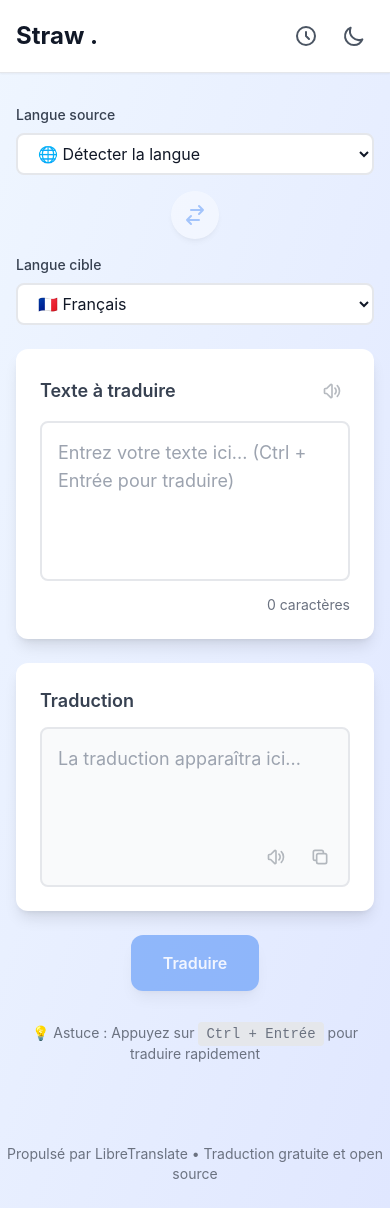
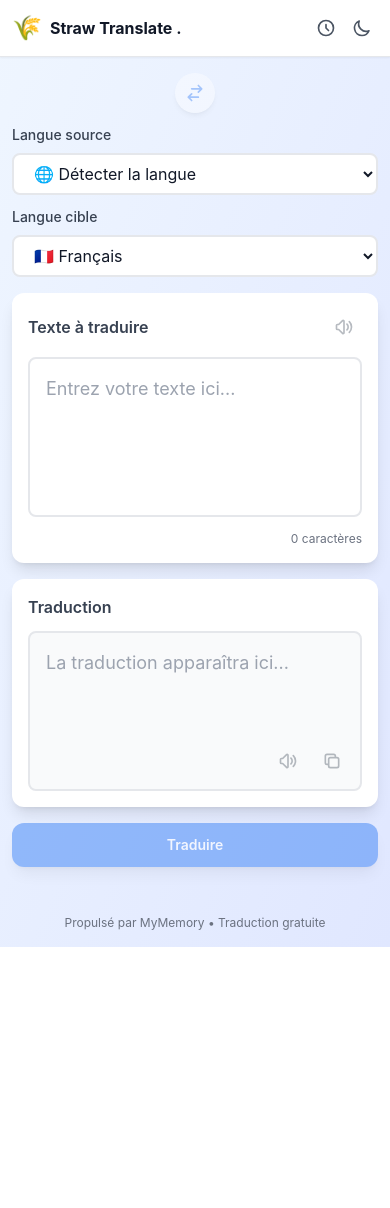
Before and after one commit to StrawHart7/Translator, a React (Vite) app: page / in a window 390 px wide. After the commit the page ends 947 px from the top, so only its background shows below. Built offline with nearby package versions, Linux system fonts and the light colour scheme; the HTML template or start-up script is replaced by a standard one.

Commit message:
Add responsive design & PWA

```diff
--- a/src/App.jsx
+++ b/src/App.jsx
@@ -49,7 +49,7 @@ export default function App() {
 
   // Ajouter à l'historique
   const addToHistory = (item) => {
-    const newHistory = [item, ...history.slice(0, 9)]; // Garder seulement 10 éléments
+    const newHistory = [item, ...history.slice(0, 9)];
     setHistory(newHistory);
   };
 
@@ -91,16 +91,13 @@ export default function App() {
     try {
       let detectedLang = sourceLang;
 
-      // Détecter la langue si nécessaire
       if (sourceLang === 'auto') {
         detectedLang = await translationAPI.detectLanguage(sourceText);
       }
 
-      // Traduire
       const result = await translationAPI.translate(sourceText, detectedLang, targetLang);
       setTranslatedText(result);
 
-      // Ajouter à l'historique
       addToHistory({
         sourceText,
         translatedText: result,
@@ -126,25 +123,36 @@ export default function App() {
   return (
     <div className="min-h-screen bg-gradient-to-br from-blue-50 to-indigo-100
                     dark:from-gray-900 dark:to-gray-800 transition-colors duration-300">
-      {/* Header */}
-      <header className="bg-white dark:bg-gray-800 shadow-sm border-b border-gray-200 dark:border-gray-700">
-        <div className="max-w-6xl mx-auto px-4 py-4 flex justify-between items-center">
-          <h1 className="text-2xl font-bold text-gray-900 dark:text-white">
-            Straw .
+      {/* Header - Responsive avec nom long */}
+<header className="bg-white dark:bg-gray-800 shadow-sm border-b border-gray-200 dark:border-gray-700 sticky top-0 z-20">
+  <div className="max-w-7xl mx-auto px-3 sm:px-4 lg:px-6 py-3 sm:py-4 flex justify-between items-center gap-2">
+    {/* Logo et titre */}
+    <div className="flex items-center gap-2 min-w-0 flex-1">
+      <span className="text-2xl sm:text-3xl flex-shrink-0">🌾</span>
+      <div className="min-w-0">
+        <h1 className="text-base sm:text-xl md:text-2xl font-bold text-gray-900 dark:text-white truncate">
+          Straw Translate .
         </h1>
+        <p className="hidden sm:block text-xs text-gray-500 dark:text-gray-400">
+          Traduction instantanée
+        </p>
+      </div>
+    </div>
 
-          <div className="flex gap-2">
+    {/* Boutons d'action */}
+    <div className="flex gap-1 sm:gap-2 flex-shrink-0">
       <button
         onClick={() => setShowHistory(!showHistory)}
-              className="p-2 rounded-lg hover:bg-gray-100 dark:hover:bg-gray-700 transition-colors relative"
+        className="p-1.5 sm:p-2 rounded-lg hover:bg-gray-100 dark:hover:bg-gray-700 transition-colors relative"
         title="Historique"
+        aria-label="Historique"
       >
-              <svg className="w-6 h-6 text-gray-600 dark:text-gray-400" fill="none" stroke="currentColor" viewBox="0 0 24 24">
+        <svg className="w-5 h-5 sm:w-6 sm:h-6 text-gray-600 dark:text-gray-400" fill="none" stroke="currentColor" viewBox="0 0 24 24">
           <path strokeLinecap="round" strokeLinejoin="round" strokeWidth={2} d="M12 8v4l3 3m6-3a9 9 0 11-18 0 9 9 0 0118 0z" />
         </svg>
         {history.length > 0 && (
-                <span className="absolute -top-1 -right-1 bg-blue-500 text-white text-xs
-                               rounded-full w-5 h-5 flex items-center justify-center">
+          <span className="absolute -top-0.5 -right-0.5 sm:-top-1 sm:-right-1 bg-blue-500 text-white text-xs
+                         rounded-full w-4 h-4 sm:w-5 sm:h-5 flex items-center justify-center text-[10px] sm:text-xs font-semibold">
             {history.length}
           </span>
         )}
@@ -152,15 +160,16 @@ export default function App() {
 
       <button
         onClick={toggleDarkMode}
-              className="p-2 rounded-lg hover:bg-gray-100 dark:hover:bg-gray-700 transition-colors"
+        className="p-1.5 sm:p-2 rounded-lg hover:bg-gray-100 dark:hover:bg-gray-700 transition-colors"
         title="Changer le thème"
+        aria-label="Mode sombre"
       >
         {darkMode ? (
-                <svg className="w-6 h-6 text-yellow-500" fill="none" stroke="currentColor" viewBox="0 0 24 24">
+          <svg className="w-5 h-5 sm:w-6 sm:h-6 text-yellow-500" fill="none" stroke="currentColor" viewBox="0 0 24 24">
             <path strokeLinecap="round" strokeLinejoin="round" strokeWidth={2} d="M12 3v1m0 16v1m9-9h-1M4 12H3m15.364 6.364l-.707-.707M6.343 6.343l-.707-.707m12.728 0l-.707.707M6.343 17.657l-.707.707M16 12a4 4 0 11-8 0 4 4 0 018 0z" />
           </svg>
         ) : (
-                <svg className="w-6 h-6 text-gray-600" fill="none" stroke="currentColor" viewBox="0 0 24 24">
+          <svg className="w-5 h-5 sm:w-6 sm:h-6 text-gray-600" fill="none" stroke="currentColor" viewBox="0 0 24 24">
             <path strokeLinecap="round" strokeLinejoin="round" strokeWidth={2} d="M20.354 15.354A9 9 0 018.646 3.646 9.003 9.003 0 0012 21a9.003 9.003 0 008.354-5.646z" />
           </svg>
         )}
@@ -168,9 +177,8 @@ export default function App() {
     </div>
   </div>
 </header>
-
-      {/* Panneau d'historique */}
-      <div className="max-w-6xl mx-auto px-4 relative">
+      {/* Panneau d'historique - Responsive */}
+      <div className="max-w-7xl mx-auto px-3 sm:px-4 lg:px-6 relative">
         <HistoryPanel
           history={history}
           isOpen={showHistory}
@@ -180,10 +188,10 @@ export default function App() {
         />
       </div>
 
-      {/* Contenu principal */}
-      <main className="max-w-6xl mx-auto px-4 py-8">
-        {/* Sélecteurs de langue */}
-        <div className="grid grid-cols-1 md:grid-cols-3 gap-4 mb-6">
+      {/* Contenu principal - Responsive */}
+      <main className="max-w-7xl mx-auto px-3 sm:px-4 lg:px-6 py-4 sm:py-6 lg:py-8">
+        {/* Sélecteurs de langue - Stack sur mobile, grid sur desktop */}
+        <div className="flex flex-col sm:grid sm:grid-cols-3 gap-3 sm:gap-4 mb-4 sm:mb-6">
           <LanguageSelector
             value={sourceLang}
             onChange={setSourceLang}
@@ -191,17 +199,17 @@ export default function App() {
             label="Langue source"
           />
 
-          <div className="flex items-end justify-center">
+          <div className="flex items-center justify-center order-first sm:order-none">
             <button
               onClick={swapLanguages}
               disabled={sourceLang === 'auto'}
-              className="p-3 rounded-full bg-white dark:bg-gray-800 shadow-md
+              className="p-2.5 sm:p-3 rounded-full bg-white dark:bg-gray-800 shadow-md
                          hover:shadow-lg hover:scale-110 disabled:opacity-40
                          disabled:cursor-not-allowed disabled:hover:scale-100
                          transition-all duration-200"
               title="Échanger les langues"
             >
-              <svg className="w-6 h-6 text-blue-500" fill="none" stroke="currentColor" viewBox="0 0 24 24">
+              <svg className="w-5 h-5 sm:w-6 sm:h-6 text-blue-500" fill="none" stroke="currentColor" viewBox="0 0 24 24">
                 <path strokeLinecap="round" strokeLinejoin="round" strokeWidth={2} d="M8 7h12m0 0l-4-4m4 4l-4 4m0 6H4m0 0l4 4m-4-4l4-4" />
               </svg>
             </button>
@@ -216,12 +224,12 @@ export default function App() {
           />
         </div>
 
-        {/* Zone de traduction */}
-        <div className="grid grid-cols-1 md:grid-cols-2 gap-6 mb-6">
+        {/* Zone de traduction - Stack sur mobile, grid sur desktop */}
+        <div className="flex flex-col lg:grid lg:grid-cols-2 gap-4 sm:gap-6 mb-4 sm:mb-6">
           {/* Zone d'entrée */}
-          <div className="bg-white dark:bg-gray-800 rounded-xl shadow-lg p-6">
+          <div className="bg-white dark:bg-gray-800 rounded-xl shadow-lg p-4 sm:p-6">
             <div className="flex justify-between items-center mb-3">
-              <h2 className="text-lg font-semibold text-gray-700 dark:text-gray-300">
+              <h2 className="text-base sm:text-lg font-semibold text-gray-700 dark:text-gray-300">
                 Texte à traduire
               </h2>
               <AudioButton text={sourceText} language={sourceLang} disabled={!sourceText} />
@@ -229,18 +237,18 @@ export default function App() {
             <TextInput
               value={sourceText}
               onChange={setSourceText}
-              placeholder="Entrez votre texte ici... (Ctrl + Entrée pour traduire)"
+              placeholder="Entrez votre texte ici..."
               disabled={isLoading}
               onKeyDown={handleKeyPress}
             />
-            <div className="mt-2 text-sm text-gray-500 dark:text-gray-400 text-right">
+            <div className="mt-2 text-xs sm:text-sm text-gray-500 dark:text-gray-400 text-right">
               {sourceText.length} caractères
             </div>
           </div>
 
           {/* Zone de sortie */}
-          <div className="bg-white dark:bg-gray-800 rounded-xl shadow-lg p-6">
-            <h2 className="text-lg font-semibold text-gray-700 dark:text-gray-300 mb-3">
+          <div className="bg-white dark:bg-gray-800 rounded-xl shadow-lg p-4 sm:p-6">
+            <h2 className="text-base sm:text-lg font-semibold text-gray-700 dark:text-gray-300 mb-3">
               Traduction
             </h2>
             <OutputBox
@@ -250,18 +258,19 @@ export default function App() {
           </div>
         </div>
 
-        {/* Bouton de traduction */}
+        {/* Bouton de traduction - Responsive */}
         <div className="text-center">
           <button
             onClick={handleTranslate}
             disabled={isLoading || !sourceText.trim()}
-            className="px-8 py-4 bg-blue-500 hover:bg-blue-600 text-white font-semibold
-                       rounded-xl shadow-lg hover:shadow-xl disabled:opacity-50
-                       disabled:cursor-not-allowed transition-all duration-200
-                       transform hover:scale-105 disabled:hover:scale-100"
+            className="w-full sm:w-auto px-6 sm:px-8 py-3 sm:py-4 bg-blue-500 hover:bg-blue-600
+                       text-white font-semibold text-sm sm:text-base rounded-xl shadow-lg
+                       hover:shadow-xl disabled:opacity-50 disabled:cursor-not-allowed
+                       transition-all duration-200 transform hover:scale-105
+                       disabled:hover:scale-100 active:scale-95"
           >
             {isLoading ? (
-              <span className="flex items-center gap-2">
+              <span className="flex items-center justify-center gap-2">
                 <svg className="w-5 h-5 animate-spin" fill="none" viewBox="0 0 24 24">
                   <circle className="opacity-25" cx="12" cy="12" r="10" stroke="currentColor" strokeWidth="4"></circle>
                   <path className="opacity-75" fill="currentColor" d="M4 12a8 8 0 018-8V0C5.373 0 0 5.373 0 12h4zm2 5.291A7.962 7.962 0 014 12H0c0 3.042 1.135 5.824 3 7.938l3-2.647z"></path>
@@ -276,21 +285,21 @@ export default function App() {
 
         {/* Message d'erreur */}
         {error && (
-          <div className="mt-6 p-4 bg-red-50 dark:bg-red-900/20 border-l-4 border-red-500
-                          text-red-700 dark:text-red-400 rounded-lg">
+          <div className="mt-4 sm:mt-6 p-3 sm:p-4 bg-red-50 dark:bg-red-900/20 border-l-4 border-red-500
+                          text-red-700 dark:text-red-400 rounded-lg text-sm sm:text-base">
             <p className="font-medium">❌ {error}</p>
           </div>
         )}
 
-        {/* Astuce */}
-        <div className="mt-8 text-center text-sm text-gray-500 dark:text-gray-400">
-          💡 Astuce : Appuyez sur <kbd className="px-2 py-1 bg-gray-200 dark:bg-gray-700 rounded">Ctrl + Entrée</kbd> pour traduire rapidement
+        {/* Astuce - Cachée sur mobile */}
+        <div className="hidden sm:block mt-8 text-center text-xs sm:text-sm text-gray-500 dark:text-gray-400">
+          💡 Astuce : Appuyez sur <kbd className="px-2 py-1 bg-gray-200 dark:bg-gray-700 rounded text-xs">Ctrl + Entrée</kbd> pour traduire rapidement
         </div>
       </main>
 
-      {/* Footer */}
-      <footer className="mt-12 pb-6 text-center text-sm text-gray-500 dark:text-gray-400">
-        <p>Propulsé par LibreTranslate • Traduction gratuite et open source</p>
+      {/* Footer - Responsive */}
+      <footer className="mt-8 sm:mt-12 pb-4 sm:pb-6 text-center text-xs sm:text-sm text-gray-500 dark:text-gray-400 px-4">
+        <p>Propulsé par MyMemory • Traduction gratuite</p>
       </footer>
     </div>
   );
```
Also changed, not shown: index.html (+23 -2 lines), public/sw.js (added, +39 -0 lines), src/components/HistoryPanel.jsx (+11 -11 lines), public/icon-192.png (added), public/icon-512.png (added), public/manifest.json (added). Lines whose indentation alone changed are shown as unchanged.
